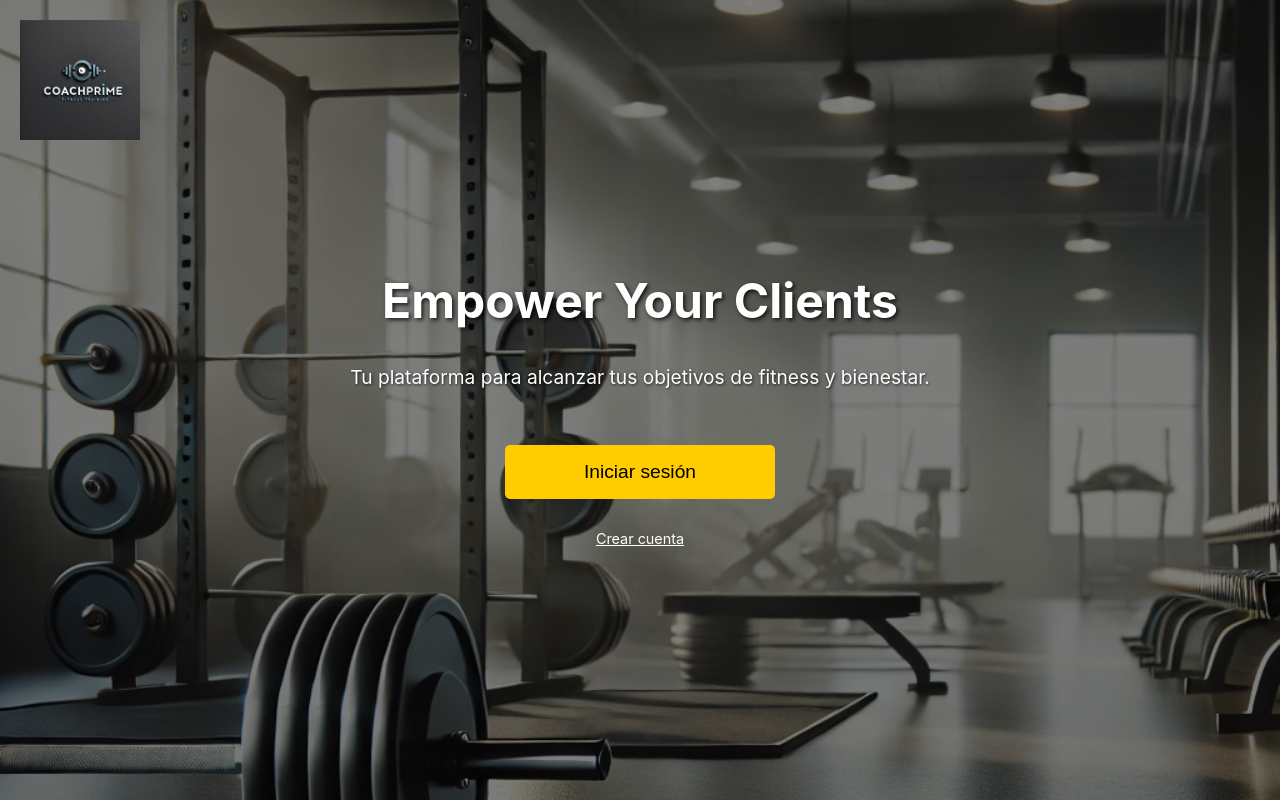
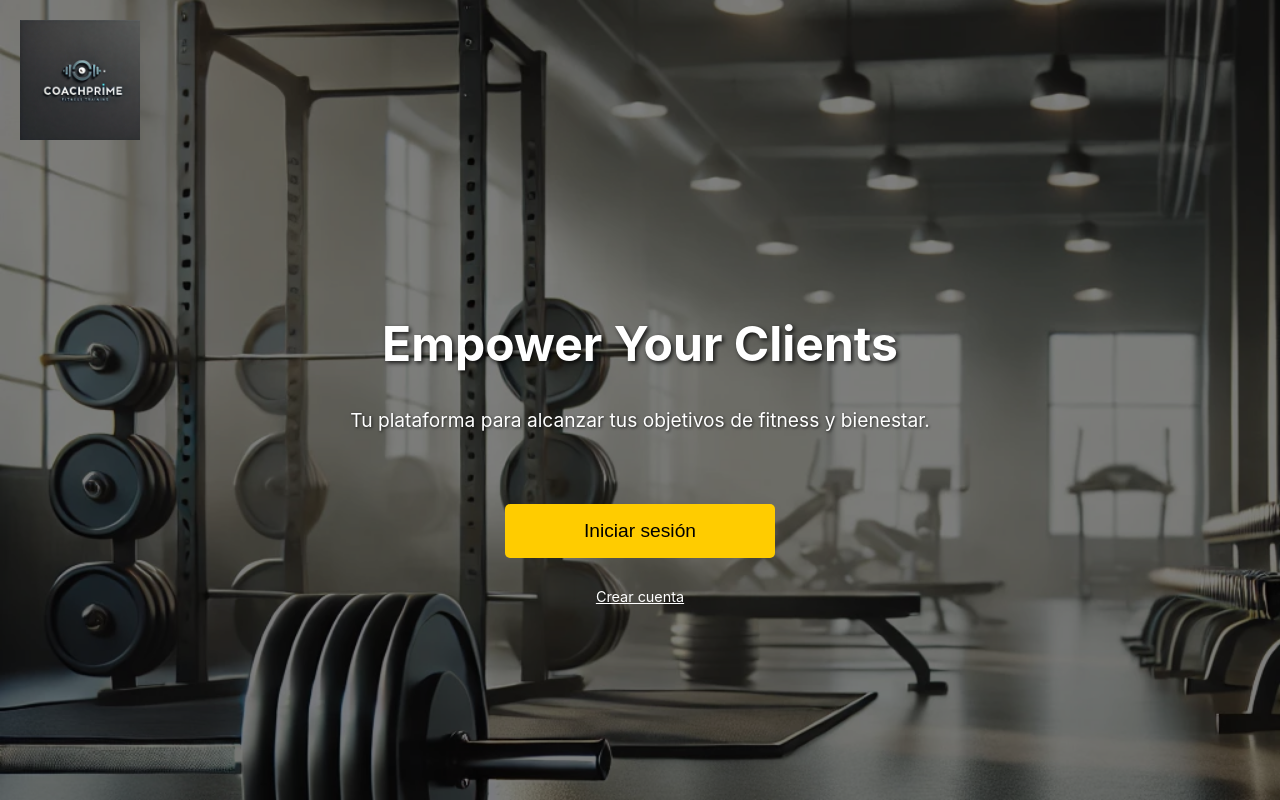
Before and after one commit to oscarmtz17/coachPrimeFrontend, a React (Create React App) app: page / in a window 1280 px wide. Both pictures are taken after a click on the button "Get Started". Built offline with nearby package versions, Linux system fonts and the light colour scheme.

Commit message:
Home transition  added

```diff
--- a/src/pages/Home.tsx
+++ b/src/pages/Home.tsx
@@ -74,7 +74,14 @@ const Home: React.FC = () => {
         Tu plataforma para alcanzar tus objetivos de fitness y bienestar.
       </p>
 
-      {!showOptions ? (
+      {/* Botón "Get Started" con transición de desvanecimiento */}
+      <div
+        style={{
+          opacity: !showOptions ? 1 : 0,
+          transition: "opacity 0.5s ease",
+          zIndex: 2,
+        }}
+      >
         <button
           onClick={() => setShowOptions(true)}
           style={{
@@ -87,13 +94,24 @@ const Home: React.FC = () => {
             cursor: "pointer",
             maxWidth: "90%",
             width: "300px",
-            zIndex: 2,
           }}
         >
           Get Started
         </button>
-      ) : (
-        <div style={{ marginTop: "1.5rem", zIndex: 2 }}>
+      </div>
+
+      {/* Opciones "Iniciar sesión" y "Crear cuenta" con transición de desvanecimiento y desplazamiento */}
+      <div
+        style={{
+          marginTop: "1.5rem",
+          zIndex: 2,
+          opacity: showOptions ? 1 : 0,
+          transform: showOptions ? "translateY(0)" : "translateY(20px)",
+          transition: "opacity 0.5s ease, transform 0.5s ease",
+          position: "absolute",
+          top: "60%",
+        }}
+      >
         <button
           onClick={() => navigate("/login")}
           style={{
@@ -107,7 +125,6 @@ const Home: React.FC = () => {
             marginBottom: "1rem",
             maxWidth: "90%",
             width: "300px",
-              zIndex: 2,
           }}
         >
           Iniciar sesión
@@ -119,13 +136,11 @@ const Home: React.FC = () => {
             fontSize: "0.9rem",
             cursor: "pointer",
             textDecoration: "underline",
-              zIndex: 2,
           }}
         >
           Crear cuenta
         </p>
       </div>
-      )}
     </div>
   );
 };
```
Lines whose indentation alone changed are shown as unchanged.
